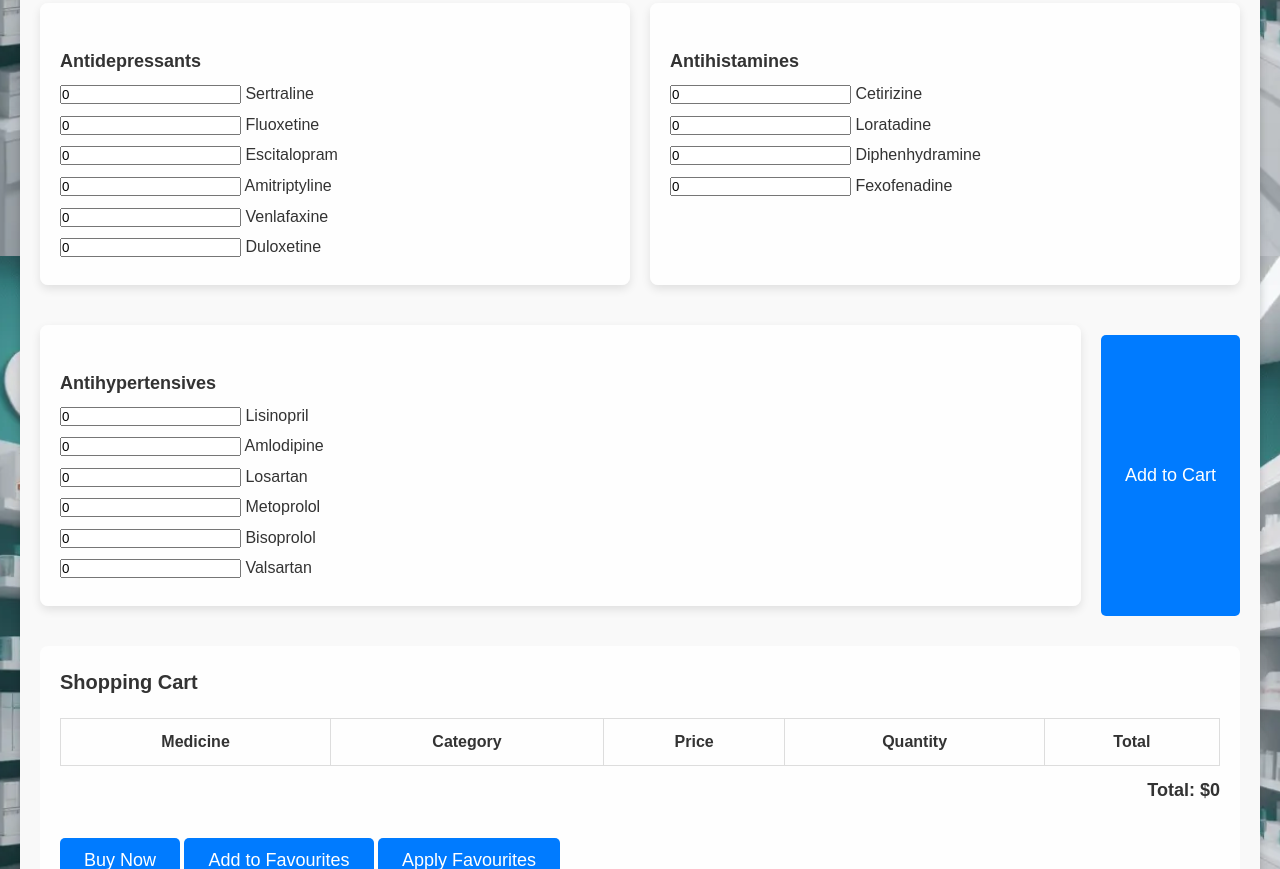
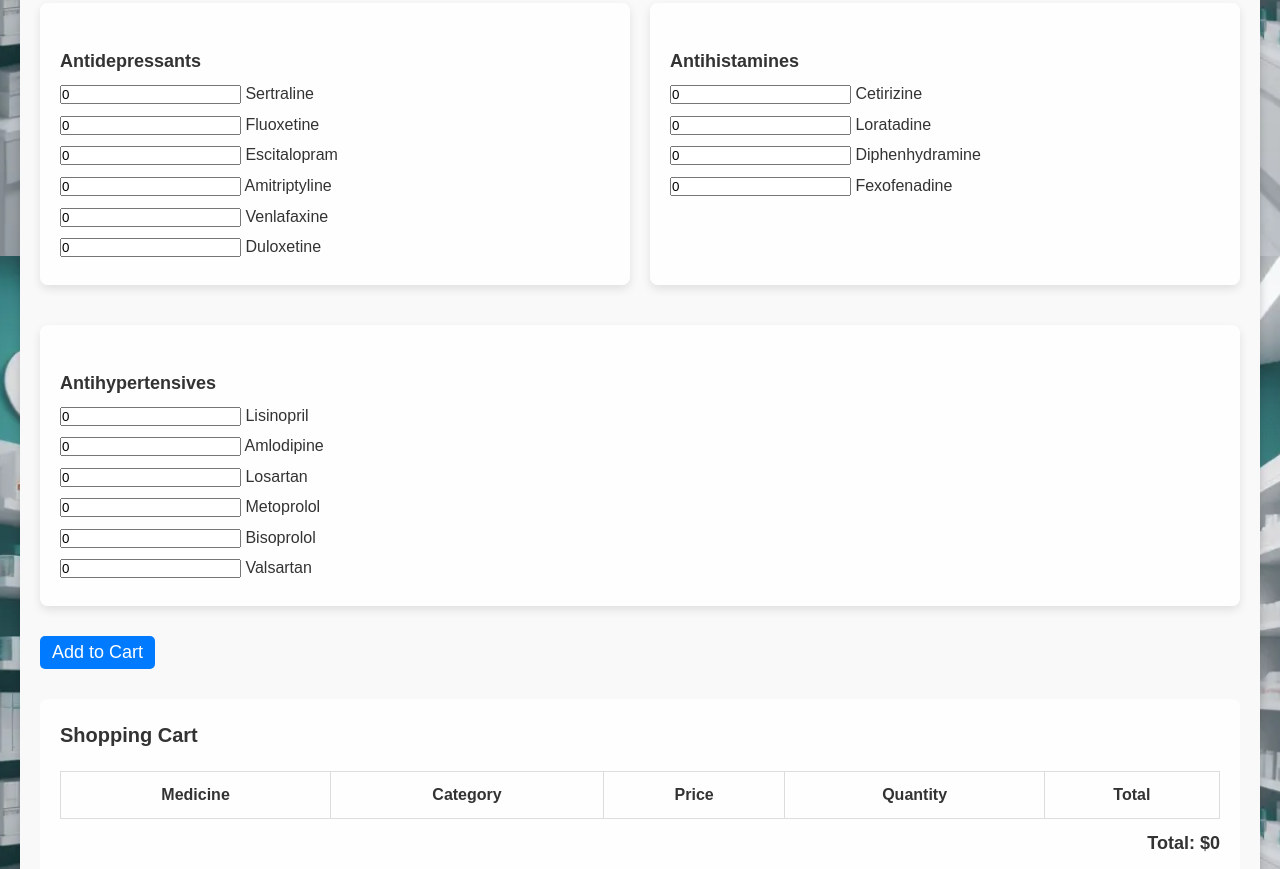
Before and after one commit to Manuja-15/MedicalCare, a plain HTML site: page pharmacy.html in a window 1280 px wide. Shown: the part 544-1413 px from the top of the page. Drawn offline with Linux system fonts and the light colour scheme.

Commit message:
adjust cart-btn

```diff
--- a/Styles/pharmacystyles.css
+++ b/Styles/pharmacystyles.css
@@ -345,7 +345,7 @@ footer {
 }
 #add-to-cart {
     font-size: 18px;
-    padding: 12px 24px;
+    padding: 6px 12px;
     background-color: #007bff;
     color: white;
     border: none;
--- a/pharmacy.html
+++ b/pharmacy.html
@@ -124,11 +124,14 @@
                 </div>
 
 
-                <button id="add-to-cart">Add to Cart</button>
+
             </div>
+
+            <button id="add-to-cart">Add to Cart</button>
 
             <div class="cart">
                 <h3>Shopping Cart</h3>
+
                 <table id="cart-table">
                     <thead>
                         <tr>
```
